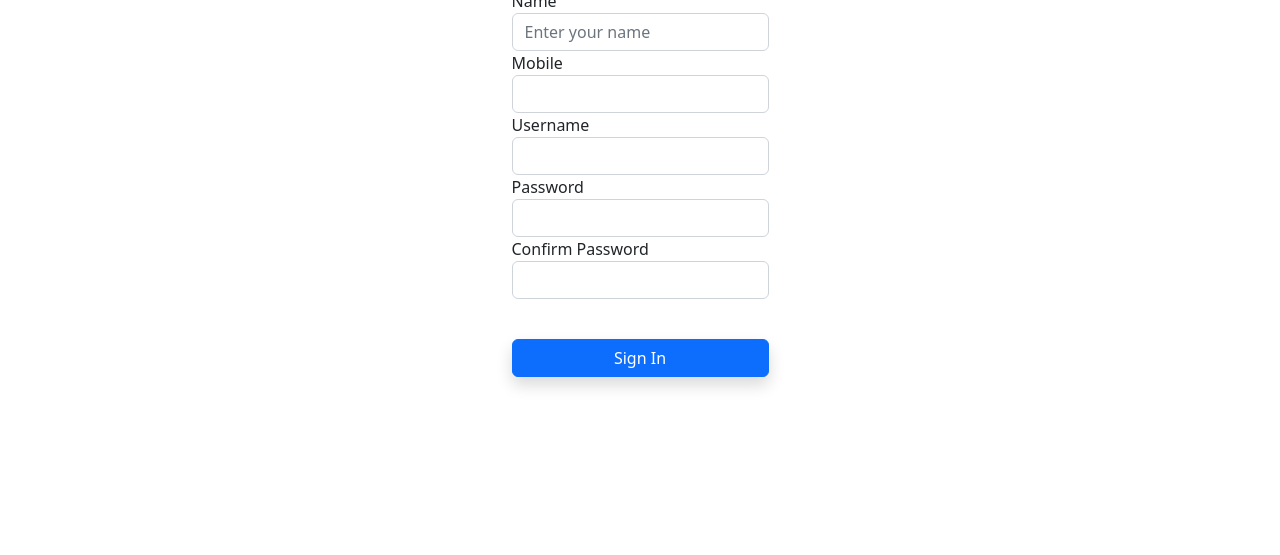
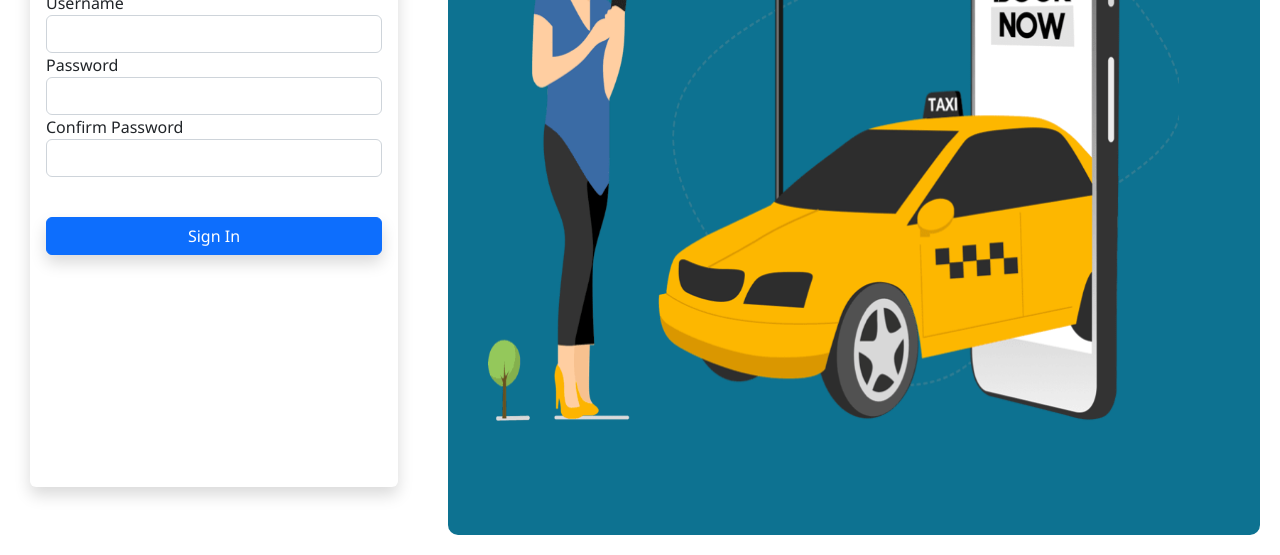
Before and after one commit to ashiquemhd63/CabWithHandlebars, a plain HTML site: page registration.html in a window 1280 px wide. Shown: the part 245-800 px from the top of the page. Drawn offline with Linux system fonts and the light colour scheme.

Commit message:
form validation with javascript

```diff
--- a/registration.html
+++ b/registration.html
@@ -8,31 +8,13 @@
     <title>registration</title>
     <link rel="stylesheet" href="bootstrap/css/bootstrap.min.css">
     <link rel="stylesheet" href="stylereg.css">
-    <style>
-        body {
-            margin: 0%;
-            padding: 0%;
-        }
 
-        .main {
-
-            background-size: cover;
-            height: 100vh;
-            display: flex;
-            justify-content: center;
-            align-items: center;
-        }
-
-        .alert-danger {
-            color: red;
-        }
-    </style>
 </head>
 
 <body>
     <div class="main">
-        <div>
-            <div class="formbody">
+        <div class="subdiv">
+            <div class="formbody shadow p-3 mb-5 bg-body rounded    ">
                 <h1 class="text-center">Registration</h1>
                 <form name="loginform" id="loginform" onsubmit="validate(event)">
                     <div>
@@ -68,6 +50,10 @@
 
             </div>
 
+            <div class="right-div" >
+                <img src="assets/images/taxi-app-development-banner.png" alt="" class="right-image">
+            </div>
+
         </div>
 
 
@@ -81,7 +67,7 @@
             var password = document.forms[0]['password'];
             var confirmpass = document.forms[0]['cpassword'];
             var error = document.getElementById('error-messages');
-            var  = document.getElementById('pass');
+            var passerr = document.getElementById('pass');
             if (!email.validity.valid) {
                 error.innerHTML = 'Please enter a valid email';
                 return false; passerr
--- a/stylereg.css
+++ b/stylereg.css
@@ -0,0 +1,46 @@
+body {
+    margin: 0%;
+    padding: 0%;
+    font-family:'Segoe UI', Tahoma, Geneva, Verdana, sans-serif;
+}
+
+.main {
+
+    /* background-size: cover; */
+    height: 100vh;
+    display: flex;
+    justify-content: center;
+    align-items: center;
+}
+
+.alert-danger {
+    color: red;
+}
+.subdiv{
+    width: 100vw;
+    height: 100vh;
+    background-color: white;
+    padding: 20px;
+    display: flex;
+    justify-content: space-around;
+}
+.formbody{
+    width: 35vw;
+    margin-right: 50px;
+    margin-top: 20px;
+    margin-left: 10px;
+
+}
+.right-image{
+    width: 90%;
+    height: 85%;
+    padding-left: 40px;
+}
+.right-div{
+    background-color: rgb(13, 114, 145);
+    border-radius: 10px;
+}
+h1{
+    color: rgb(3, 92, 92);
+    font-family:Cambria, Cochin, Georgia, Times, 'Times New Roman', serif;
+}
```
Also changed, not shown: assets/images/taxi-app-development-banner.png (added).
